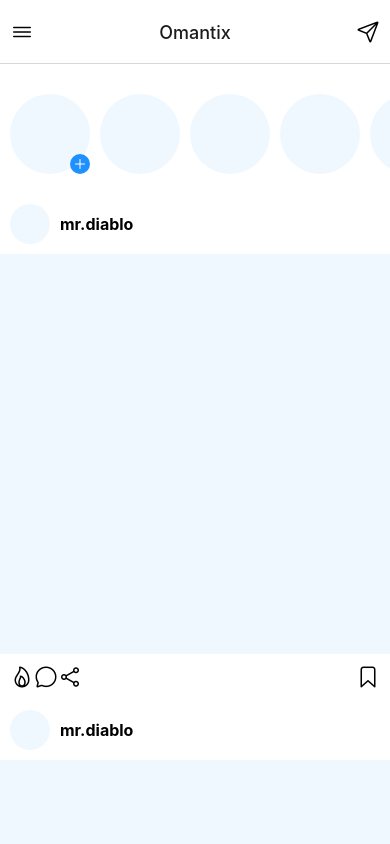
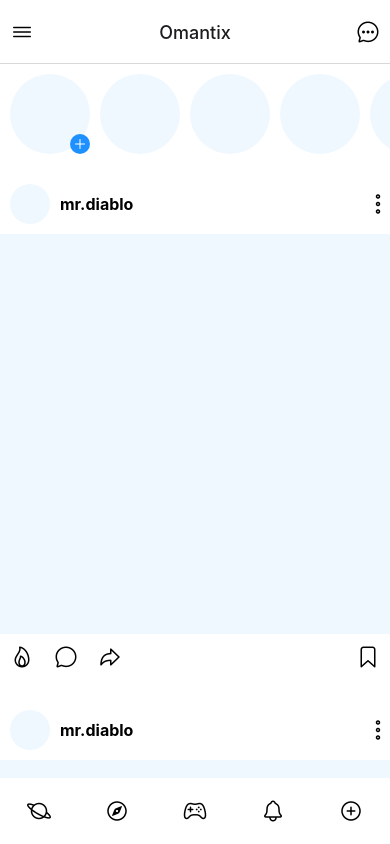
Before and after one commit to samanvay13/Social-Network, a React Native app: screen /Home in a window 390 px wide. Built offline with nearby package versions, Linux system fonts and the light colour scheme.

Commit message:
Bottom Navigation Bar

```diff
--- a/App.js
+++ b/App.js
@@ -33,7 +33,11 @@ function App() {
                 // For example, you can navigate to a messages screen
               }}
             >
-              <Ionicons name="paper-plane-outline" size={24} color="black" />
+              <Ionicons
+                name="chatbubble-ellipses-outline"
+                size={24}
+                color="black"
+              />
             </TouchableOpacity>
           ),
         }}
--- a/src/screens/home.jsx
+++ b/src/screens/home.jsx
@@ -1,6 +1,6 @@
 import React from 'react';
-import { View, ScrollView, StyleSheet, Text } from 'react-native';
-import { Ionicons } from '@expo/vector-icons'; // Assuming you're using Expo for icons
+import { View, ScrollView, StyleSheet, Text, Platform } from 'react-native';
+import { Ionicons } from '@expo/vector-icons';
 
 const HomeScreen = () => {
   return (
@@ -45,15 +45,20 @@ const HomeScreen = () => {
       </ScrollView>
           <View style={styles.post}>
             <View style={styles.userInfo}>
+              <View style={styles.leftInfo}>
                 <View style={styles.avatar}></View>
                 <Text style={styles.username}>mr.diablo</Text>
+              </View>
+              <View style={styles.rightInfo}>
+                <Ionicons name="ellipsis-vertical-outline" size={24} color="black"/>
+              </View>
             </View>
             <View style={styles.postContent}></View>
             <View style={styles.actionButtons}>
               <View style={styles.leftActions}>
-                <Ionicons name="flame-outline" size={24} color="black" />
-                <Ionicons name="chatbubble-outline" size={24} color="black" />
-                <Ionicons name="share-social-outline" size={24} color="black" />
+              <Ionicons name="flame-outline" size={24} color="black" style={styles.leftActionButton} />
+                <Ionicons name="chatbubble-outline" size={24} color="black" style={styles.leftActionButton} />
+                <Ionicons name="arrow-redo-outline" size={24} color="black" style={styles.leftActionButton} />
               </View>
               <View style={styles.rightActions}>
                 <Ionicons name="bookmark-outline" size={24} color="black" />
@@ -62,15 +67,20 @@ const HomeScreen = () => {
           </View>
           <View style={styles.post}>
             <View style={styles.userInfo}>
+            <View style={styles.leftInfo}>
                 <View style={styles.avatar}></View>
                 <Text style={styles.username}>mr.diablo</Text>
+              </View>
+              <View style={styles.rightInfo}>
+                <Ionicons name="ellipsis-vertical-outline" size={24} color="black"/>
+              </View>
             </View>
             <View style={styles.postContent}></View>
             <View style={styles.actionButtons}>
               <View style={styles.leftActions}>
-                <Ionicons name="flame-outline" size={24} color="black" />
-                <Ionicons name="chatbubble-outline" size={24} color="black" />
-                <Ionicons name="share-social-outline" size={24} color="black" />
+              <Ionicons name="flame-outline" size={24} color="black" style={styles.leftActionButton} />
+                <Ionicons name="chatbubble-outline" size={24} color="black" style={styles.leftActionButton} />
+                <Ionicons name="arrow-redo-outline" size={24} color="black" style={styles.leftActionButton} />
               </View>
               <View style={styles.rightActions}>
                 <Ionicons name="bookmark-outline" size={24} color="black" />
@@ -79,15 +89,20 @@ const HomeScreen = () => {
           </View>
           <View style={styles.post}>
             <View style={styles.userInfo}>
+            <View style={styles.leftInfo}>
                 <View style={styles.avatar}></View>
                 <Text style={styles.username}>mr.diablo</Text>
+              </View>
+              <View style={styles.rightInfo}>
+                <Ionicons name="ellipsis-vertical-outline" size={24} color="black"/>
+              </View>
             </View>
             <View style={styles.postContent}></View>
             <View style={styles.actionButtons}>
               <View style={styles.leftActions}>
                 <Ionicons name="flame-outline" size={24} color="black" style={styles.leftActionButton} />
                 <Ionicons name="chatbubble-outline" size={24} color="black" style={styles.leftActionButton} />
-                <Ionicons name="share-social-outline" size={24} color="black" style={styles.leftActionButton} />
+                <Ionicons name="arrow-redo-outline" size={24} color="black" style={styles.leftActionButton} />
               </View>
               <View style={styles.rightActions}>
                 <Ionicons name="bookmark-outline" size={24} color="black" />
@@ -96,7 +111,13 @@ const HomeScreen = () => {
           </View>
         </View>
       </ScrollView>
-
+      <View style={styles.bottomNavigationBar}>
+        <Ionicons name="planet-outline" size={24} color="black" />
+        <Ionicons name="compass-outline" size={24} color="black" />
+        <Ionicons name="game-controller-outline" size={24} color="black" />
+        <Ionicons name="notifications-outline" size={24} color="black" />
+        <Ionicons name="add-circle-outline" size={24} color="black" />
+      </View>
     </View>
   );
 };
@@ -107,7 +128,7 @@ const styles = StyleSheet.create({
     backgroundColor: '#fff',
   },
   storiesContainer: {
-    paddingVertical: 15,
+    paddingVertical: 5,
     paddingHorizontal: 5,
     flexDirection: 'row',
   },
@@ -142,12 +163,17 @@ const styles = StyleSheet.create({
     paddingBottom: 20,
   },
   post: {
-    marginBottom: 20,
+    marginVertical: 20,
   },
   userInfo: {
     flexDirection: 'row',
+    justifyContent: 'space-between',
     alignItems: 'center',
     marginBottom: 10,
+  },
+  leftInfo: {
+    flexDirection: 'row',
+    alignItems: 'center',
   },
   avatar: {
     width: 40,
@@ -161,7 +187,7 @@ const styles = StyleSheet.create({
     fontWeight: 'bold',
   },
   postContent: {
-    height: 400, // Adjust height as needed
+    height: 400,
     backgroundColor: 'aliceblue',
     marginBottom: 10,
   },
@@ -174,9 +200,23 @@ const styles = StyleSheet.create({
     flexDirection: 'row',
   },
   leftActionButton: {
-    marginHorizontal: 100,
+    marginRight: 20,
   },
   rightActions: {},
+  bottomNavigationBar: {
+    flexDirection: 'row',
+    justifyContent: 'space-around',
+    alignItems: 'center',
+    backgroundColor: '#fff',
+    borderTopWidth: 0,
+    borderTopColor: '#ccc',
+    paddingVertical: 20,
+    ...Platform.select({
+      android: {
+        elevation: 20,
+      },
+    }),
+  },
 });
 
 export default HomeScreen;
```
Lines whose indentation alone changed are shown as unchanged.
